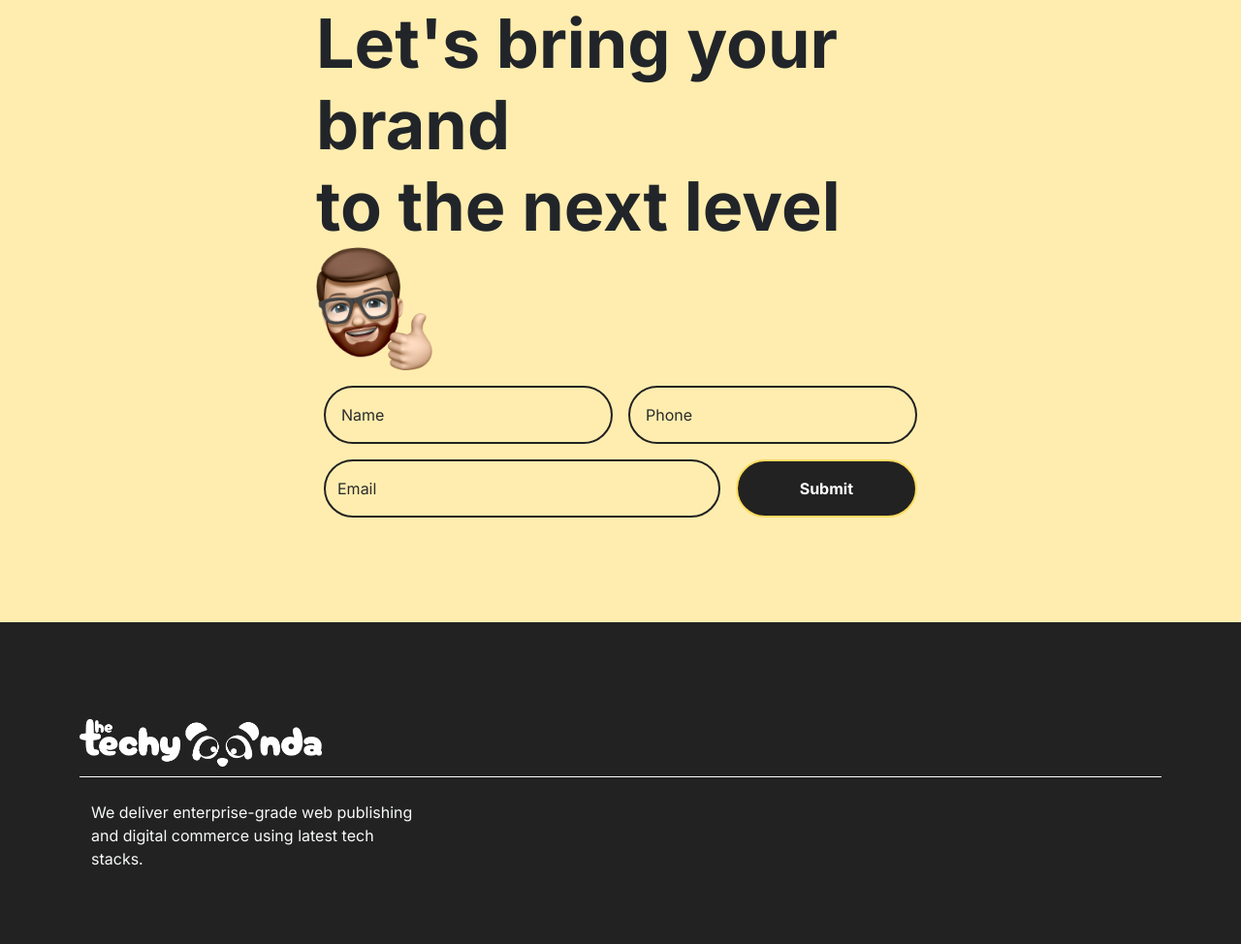
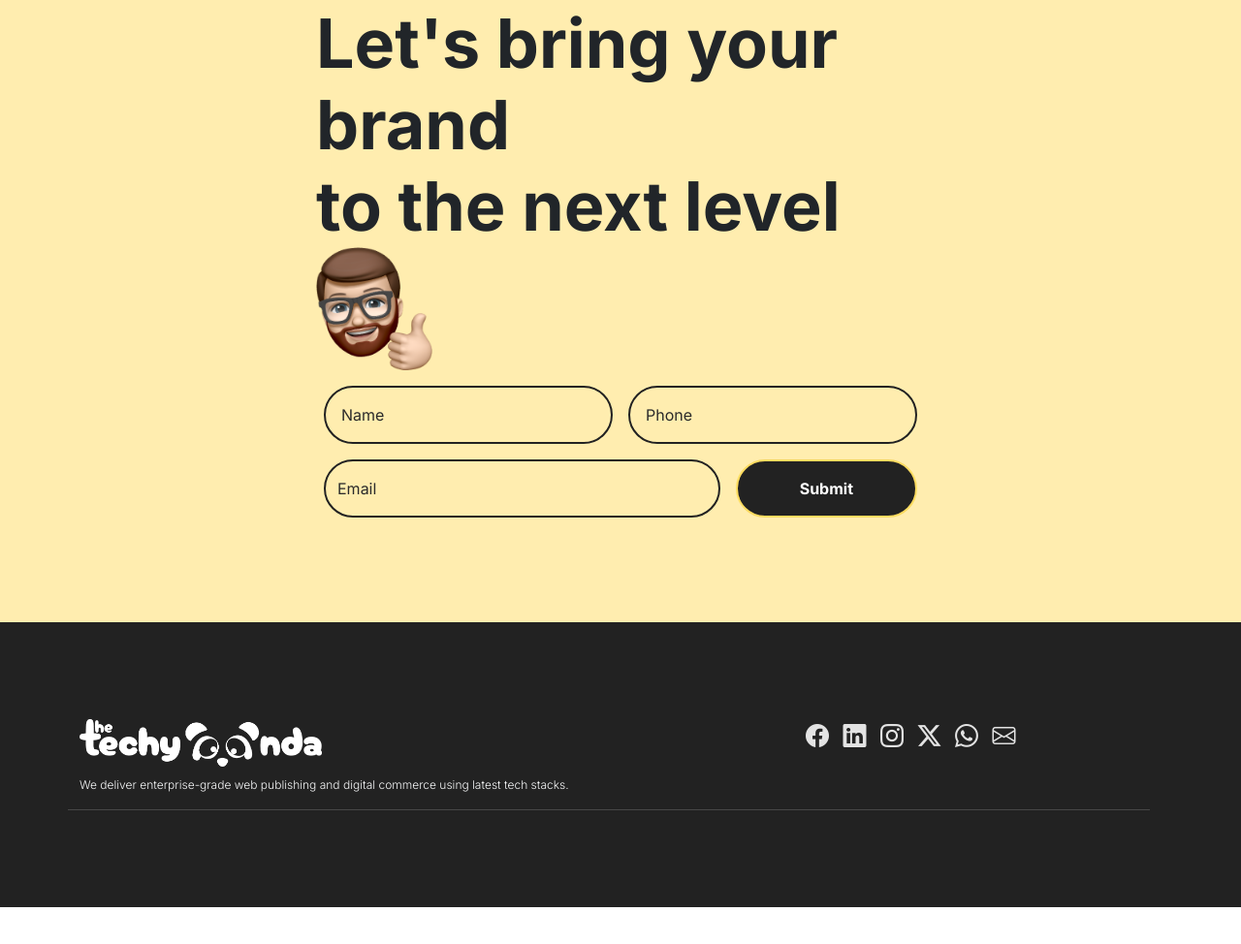
Before and after one commit to dev-vivekkr30/techyPanda, a website: page index.html in a window 1280 px wide. Shown: the part 4630-5604 px from the top of the page at 97% size. After the commit the page ends 5566 px from the top, so only its background shows below. Drawn offline with nearby package versions, Linux system fonts and the light colour scheme.

Commit message:
corrected css

```diff
--- a/css/style.css
+++ b/css/style.css
@@ -5,6 +5,7 @@
     --primary-color : #FFDC60;
     --secondary-color : #BF45FF;
     --third-color : #7D7D7D;
+    --icon-color : #e3e3e3;
     --text-color: #222222;
     --white-color: #ffffff;
     --font-inter: 'Inter', sans-serif;
@@ -335,13 +336,33 @@ service-cards ends */
 .footer{
     background-color: var(--text-color);
 
+    color: var(--white-color);
+}
+.footer a{
+    text-decoration: none;
+    color: var(--white-color);
+    padding-right: 10px;
+    font-weight: 300;
 }
 
-.footer .footer-logo{
+.footer .footer-top{
     width: 100%;
-    border-bottom: 1px solid var(--white-color);
+    border-bottom: 1px solid #474747;
 }
 
+.footer .footer-top .social-icons i{
+    font-size: 24px;
+    padding: 5px;
+    color: var(--icon-color);
+}
+
+.footer .footer-top .social-icons i:hover{
+    color: var(--primary-color)
+}
+.footer .text-light{
+    font-size: 12px !important;
+    font-weight: 300;
+}
 .footer img{
     max-width: 250px;
     padding-bottom: 10px;
--- a/index.html
+++ b/index.html
@@ -11,9 +11,13 @@
 
     <!-- bootstrap links -->
     <link rel="stylesheet" href="/node_modules/bootstrap/dist/css/bootstrap.min.css" />
+    <link rel="stylesheet" href="https://cdn.jsdelivr.net/npm/bootstrap-icons@1.11.1/font/bootstrap-icons.css">
+    <!-- Custom CSS -->
+    <link rel="stylesheet" href="/css/style.css" />
 
-    <!-- Custom CSS -->
-    <link rel="stylesheet" href="css/style.css" />
+    <!-- wow-css animation-->
+    <link rel="stylesheet" href="https://cdnjs.cloudflare.com/ajax/libs/animate.css/4.1.1/animate.min.css" />
+
 </head>
 
 <body>
@@ -35,7 +39,7 @@
         <div class="hero-section wrapper">
             <div class="row">
                 <div class="col-md-8">
-                    <h1>
+                    <h1 class="animate__backInDown">
                         We Are <span>WappStudio</span> <br />We Build Efficient Digital
                         <br />Solutions🚀
                     </h1>
@@ -310,23 +314,20 @@
 
     <div class="footer wrapper">
         <div class="container">
-            <div class="footer-logo">
-                <img src="/images/tp_logo.png" alt="">
-            </div>
-
-            <div class="footer-col row">
-                <div class="col-md-4 p-4">
-                    <p class="text-light">We deliver enterprise-grade web publishing and digital commerce using latest tech stacks.</p>
-
-                    <div class="social-icons">
-                        <i class="fa-brands fa-facebook-f"></i>
-                        <i class="fa-brands fa-instagram"></i>
-                        <i class="fa-brands fa-linkedin-in"></i>
-                    </div>
+            <div class="footer-top row">
+                <div class="footer-logo col-md-8">
+                    <img src="/images/tp_logo.png" alt="">
+                    <p class="text-light w-100">We deliver enterprise-grade web publishing and digital commerce using latest
+                        tech stacks.</p>
                 </div>
-                <div class="col-md-4"></div>
-                <div class="col-md-4"></div>
-                <div class="col-md-4"></div>
+                <div class="col-md-4 social-icons">
+                    <i class="bi bi-facebook"></i>
+                    <i class="bi bi-linkedin"></i>
+                    <i class="bi bi-instagram"></i>
+                    <i class="bi bi-twitter-x"></i>
+                    <i class="bi bi-whatsapp"></i>
+                    <i class="bi bi-envelope"></i>
+                </div>
             </div>
         </div>
     </div>
@@ -337,6 +338,7 @@
     <!-- Bootstrap JavaScript -->
     <script src="/node_modules/bootstrap/dist/js/bootstrap.bundle.min.js"></script>
 
+
     <!-- jquery-link -->
     <script src="https://cdnjs.cloudflare.com/ajax/libs/jquery/3.7.0/jquery.min.js"
         integrity="sha512-3gJwYpMe3QewGELv8k/BX9vcqhryRdzRMxVfq6ngyWXwo03GFEzjsUm8Q7RZcHPHksttq7/GFoxjCVUjkjvPdw=="
```
